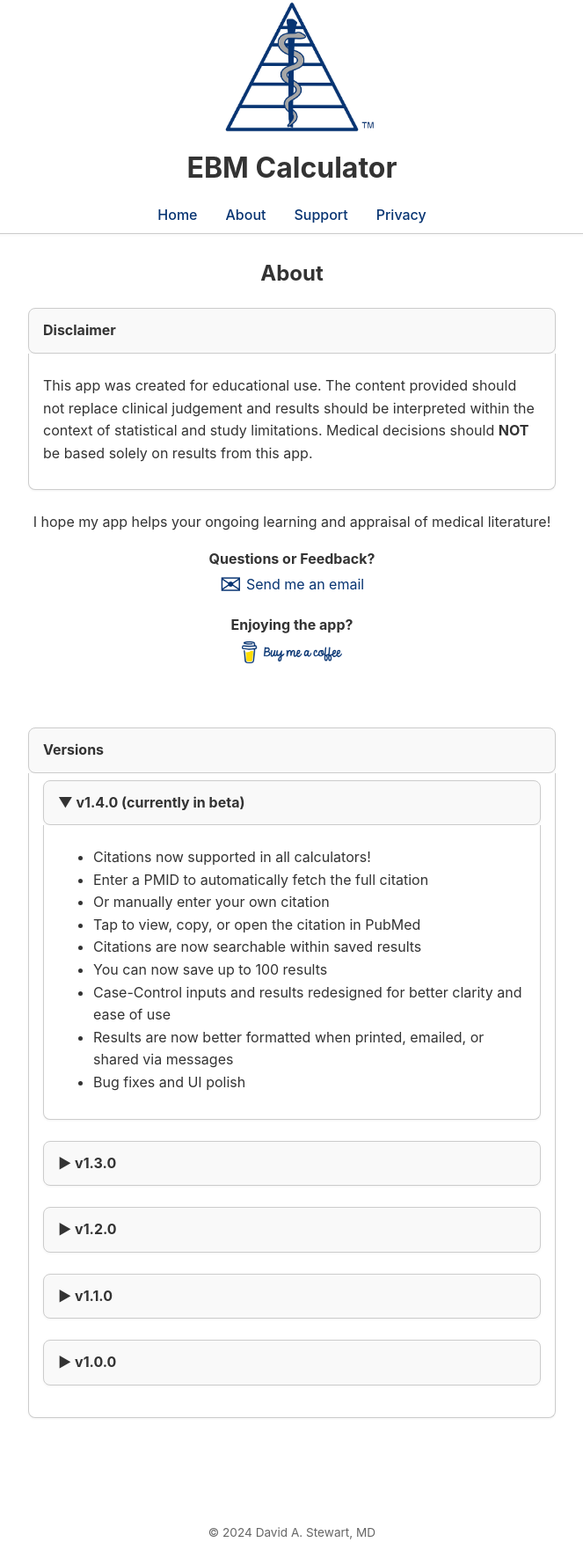
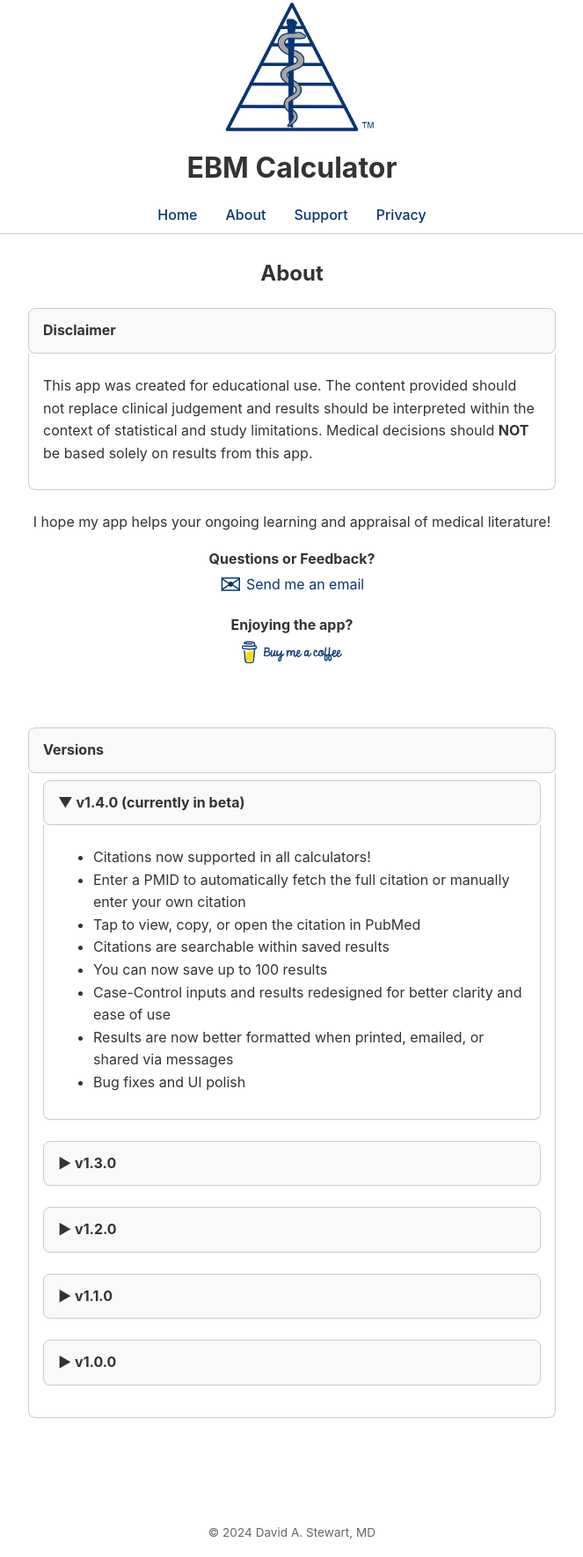
Before and after one commit to EBMCalculator/ebmcalculator.github.io, a Jekyll site: the page built from about.md, in a window 1280 px wide. Shown: the whole page at 88% size, without its empty margins (308-971 px from the left). Built offline with Jekyll 4.4.1, drawn with Linux system fonts in a browser that asks for light colours.

Commit message:
Update about.md

```diff
--- a/about.md
+++ b/about.md
@@ -68,10 +68,9 @@ title: About
         <div class="faq-answer" style="display: block;">
           <ul>
             <li>Citations now supported in all calculators!</li>
-            <li>Enter a PMID to automatically fetch the full citation</li>
-            <li>Or manually enter your own citation</li>
+            <li>Enter a PMID to automatically fetch the full citation or manually enter your own citation</li>
             <li>Tap to view, copy, or open the citation in PubMed</li>
-            <li>Citations are now searchable within saved results</li>
+            <li>Citations are searchable within saved results</li>
             <li>You can now save up to 100 results</li>
             <li>Case-Control inputs and results redesigned for better clarity and ease of use</li>
             <li>Results are now better formatted when printed, emailed, or shared via messages</li>
```
